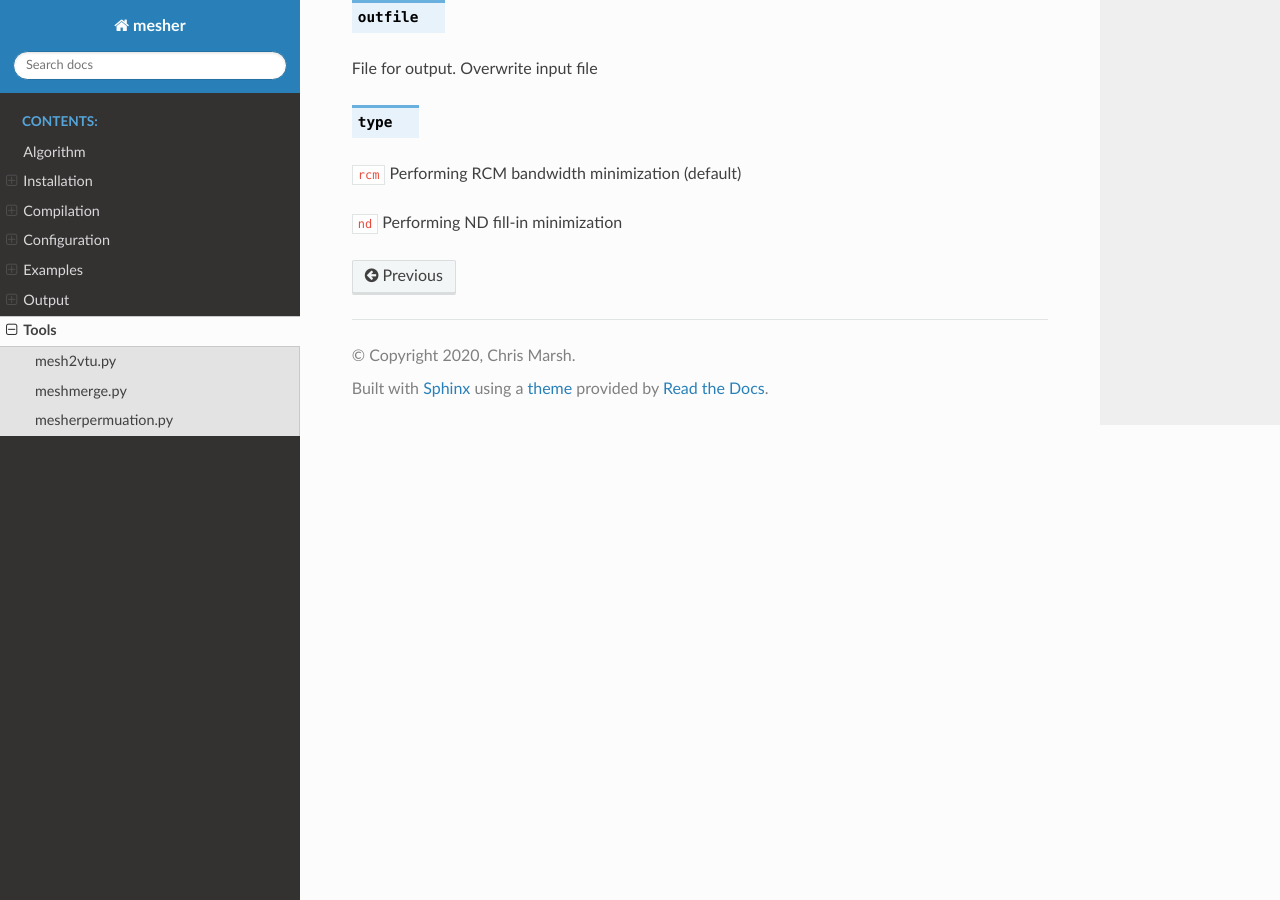
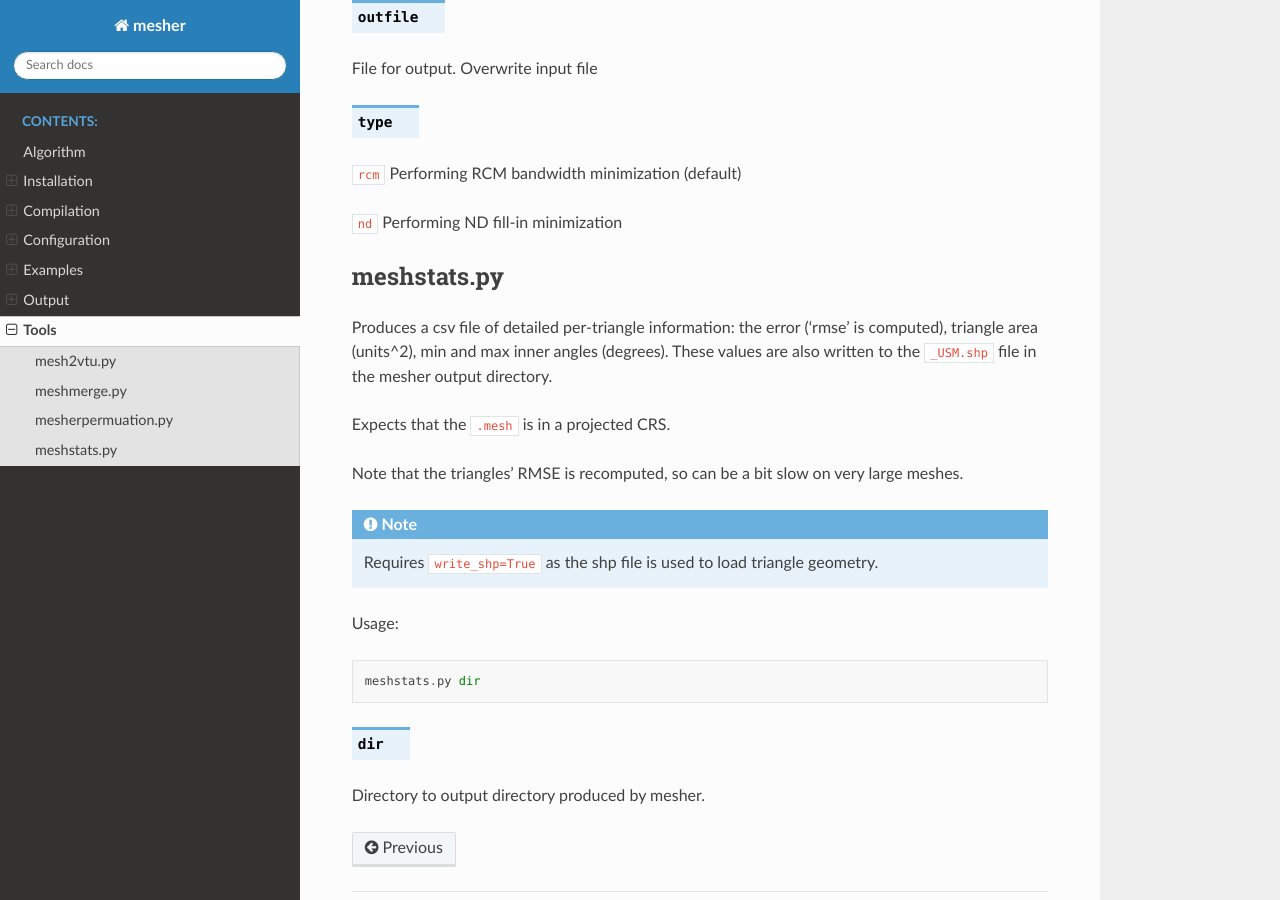
Before and after one commit to Chrismarsh/mesher, a Sphinx documentation site: the page built from docs/source/tools.rst, in a window 1280 px wide and 900 px high, scrolled down 2712 px. Built offline with Sphinx 7.4.7 and the Read the Docs theme 2.0.0, drawn with Linux system fonts in a browser that asks for light colours.

Commit message:
update meshstats usage

```diff
--- a/docs/source/tools.rst
+++ b/docs/source/tools.rst
@@ -70,3 +70,29 @@ File for output. Overwrite input file
 ``rcm`` Performing RCM bandwidth minimization (default)
 
 ``nd`` Performing ND fill-in minimization
+
+
+meshstats.py
+*************
+
+Produces a csv file of detailed per-triangle information: the error ('rmse' is computed), triangle area (units^2), min and max inner angles (degrees).
+These values are also written to the ``_USM.shp`` file in the mesher output directory.
+
+Expects that the ``.mesh`` is in a projected CRS.
+
+Note that the triangles' RMSE is recomputed, so can be a bit slow on very large meshes.
+
+.. note::
+
+   Requires ``write_shp=True`` as the shp file is used to load triangle geometry.
+
+
+Usage:
+::
+
+   meshstats.py dir
+
+
+.. confval:: dir
+
+Directory to output directory produced by mesher.
```
